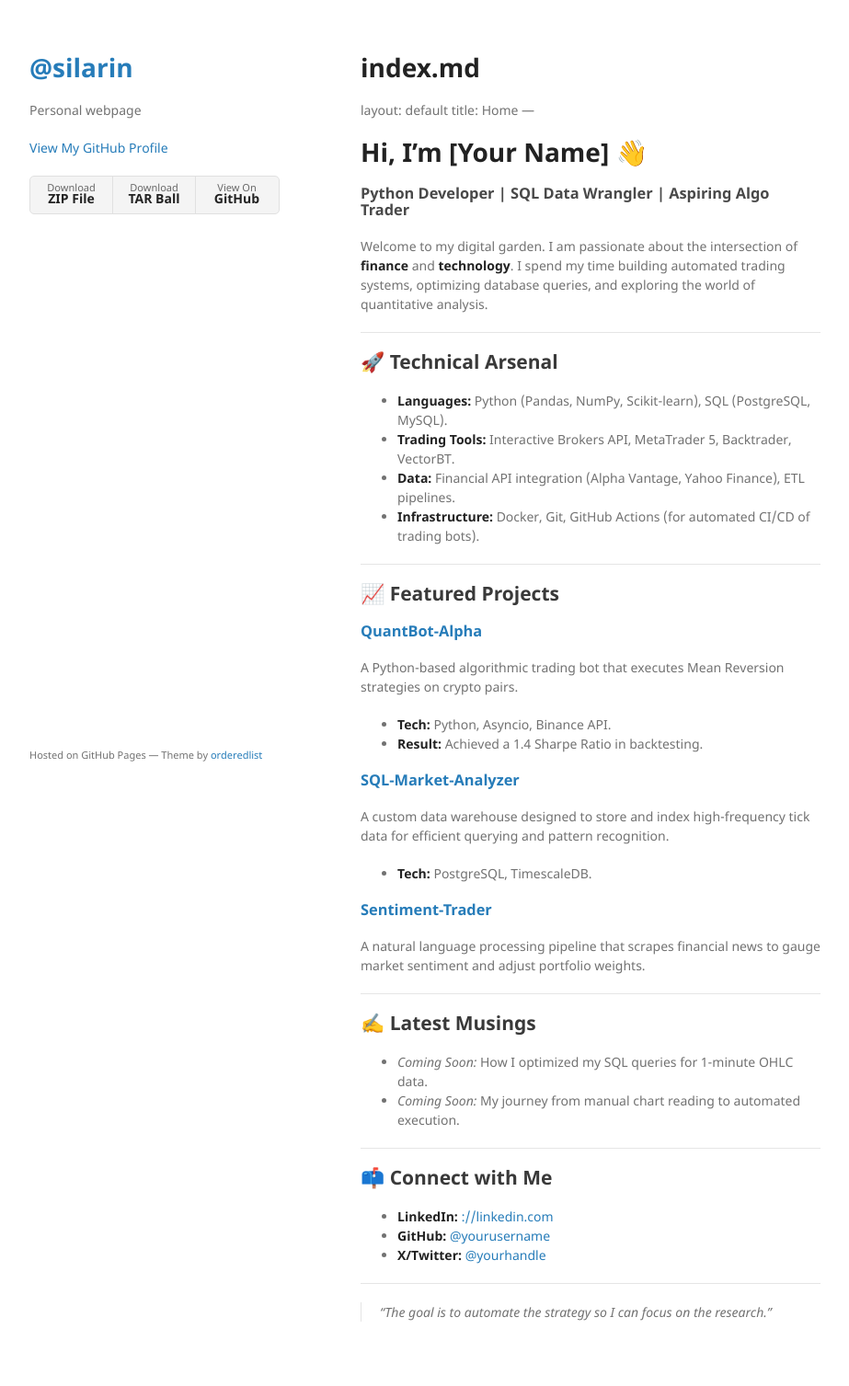
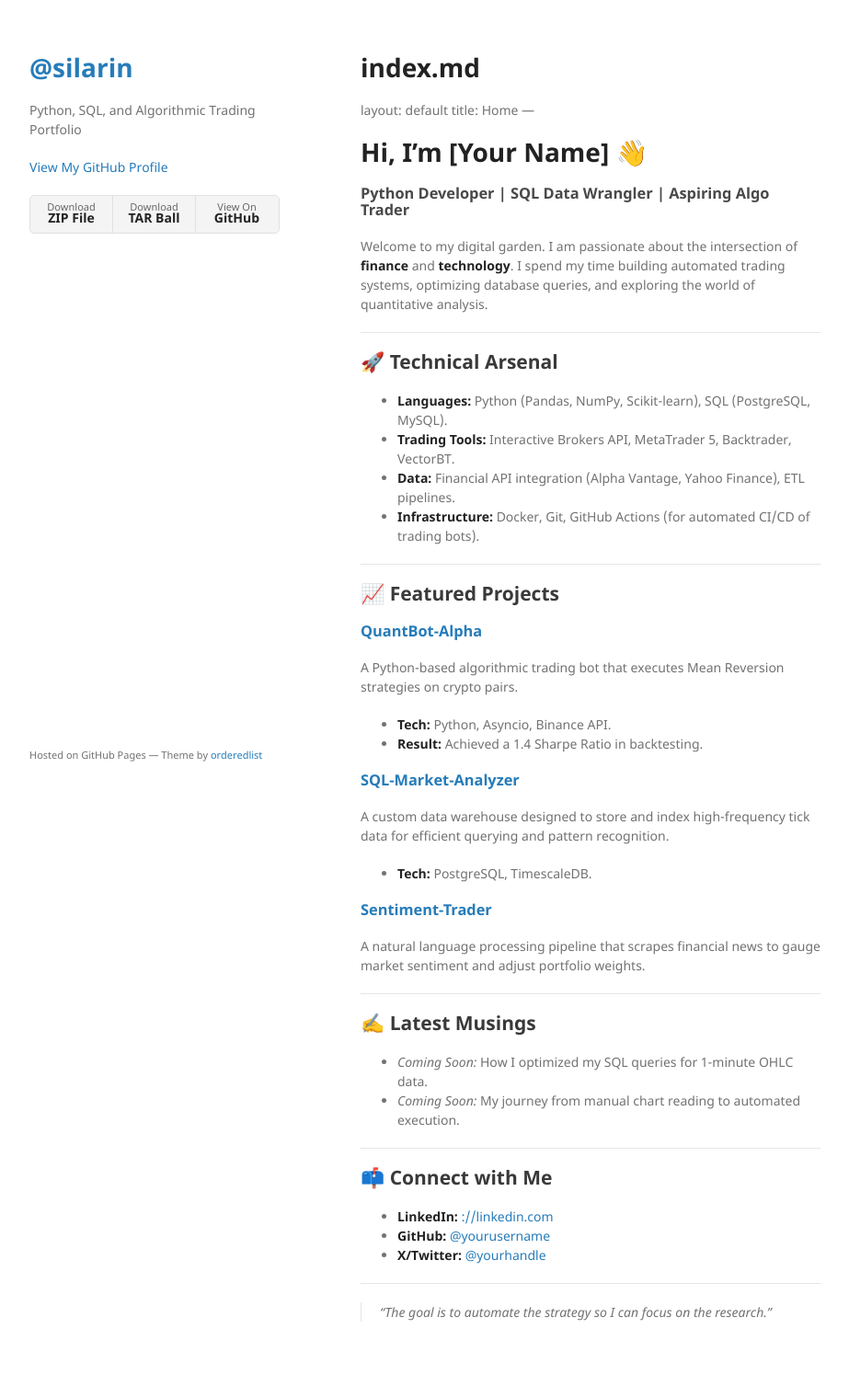
Before and after one commit to silarin/silarin.github.io, a Jekyll site: the page built from index.md, in a window 1280 px wide. Shown: the whole page at 92% size, without its empty margins (178-1101 px from the left). Built offline with Jekyll 4.4.1, drawn with Linux system fonts in a browser that asks for light colours; our own code applies the rules of GitHub Pages for plain Markdown files.

Commit message:
Update _config.yml

```diff
--- a/_config.yml
+++ b/_config.yml
@@ -1,9 +1,7 @@
-remote_theme: pages-themes/minimal@v0.2.0
-plugins:
-- jekyll-remote-theme
+theme: jekyll-theme-minimal
 
 title: "@silarin"
-description: "Personal webpage"
+description: "Python, SQL, and Algorithmic Trading Portfolio"
 
-show_downloads: "true"
+show_downloads: "false"
 google_analytics:
```
